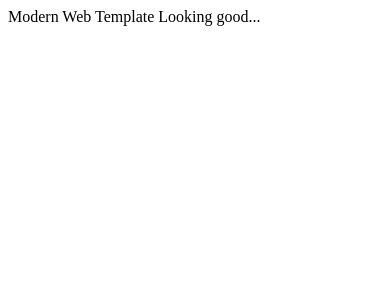
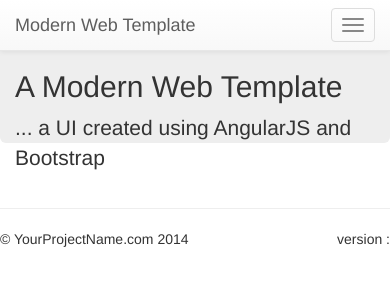
Before and after one commit to lashford/modern-web-template, a plain HTML site: page app/views/index.scala.html in a window 390 px wide. Drawn offline with nearby package versions, Linux system fonts and the light colour scheme; some packages are replaced by stand-ins of ours.

Commit message:
a working AngularJS & bootstrap

```diff
--- a/app/views/index.scala.html
+++ b/app/views/index.scala.html
@@ -1,10 +1,63 @@
 <!doctype html>
-<html lang="en">
+<html lang="en" ng-app="myApp">
     <head>
         <meta charset="utf-8">
         <title>Modern Web Template</title>
+        <!-- Latest compiled and minified Bootstrap CSS -->
+        <link rel="stylesheet" href="//netdna.bootstrapcdn.com/bootstrap/3.1.1/css/bootstrap.min.css">
+        <link rel="stylesheet" href="//netdna.bootstrapcdn.com/bootstrap/3.1.1/css/bootstrap-theme.min.css">
     </head>
-    <body>
-        <span>Modern Web Template Looking good...</span>
+    <body ng-controller="UserCtrl as uc">
+        <div class="container-fluid col-md-10 col-md-offset-1">
+            <!-- Fixed navbar -->
+            <header class="row">
+                <div class="navbar navbar-default navbar-fixed-top" role="navigation">
+                    <div class="container">
+                        <div class="navbar-header">
+                            <button type="button" class="navbar-toggle" data-toggle="collapse" data-target=".navbar-collapse">
+                                <span class="sr-only">Toggle navigation</span>
+                                <span class="icon-bar"></span>
+                                <span class="icon-bar"></span>
+                                <span class="icon-bar"></span>
+                            </button>
+                            <a class="navbar-brand" href="#/">Modern Web Template</a>
+                        </div>
+                    </div>
+                </div>
+            </header>
+
+            <div class="row">
+                    &NonBreakingSpace;
+                    <div class="jumbotron">
+                        <h2>A Modern Web Template</h2>
+                        <p class="pull-right">... a UI created using AngularJS and Bootstrap</p>
+                    </div>
+                    <div ng-view></div>
+            </div>
+
+            <div class="row">
+                <footer>
+                    <hr/>
+                    <div>
+                        <span>&copy; YourProjectName.com 2014</span>
+                        <span class="pull-right">version : <span app-version></span></span>
+                    </div>
+                </footer>
+            </div>
+        </div>
     </body>
+
+    <script src='//ajax.googleapis.com/ajax/libs/angularjs/1.2.13/angular.js' type="text/javascript"></script>
+    <script src='//ajax.googleapis.com/ajax/libs/angularjs/1.2.13/angular-route.js' type="text/javascript"></script>
+    <script src='@routes.Assets.at("javascripts/vendor/ui-bootstrap-tpls-0.10.0.js")' type="text/javascript"></script>
+
+    <script src='@routes.Assets.at("javascripts/main.js")' type="text/javascript"></script>
+
+    <!-- Coffee script compilled resources-->
+    <script src='@routes.Assets.at("javascripts/app.js")' type="text/javascript"></script>
+    <script src='@routes.Assets.at("javascripts/common/Config.js")' type = "text/javascript" ></script>
+    <script src='@routes.Assets.at("javascripts/services/UserService.js")' type="text/javascript"></script>
+    <script src='@routes.Assets.at("javascripts/controllers/UserCtrl.js")' type="text/javascript" ></script>
+    <script src='@routes.Assets.at("javascripts/directives/AppVersion.js")' type="text/javascript"></script>
+
 </html>
--- a/public/stylesheets/main.css
+++ b/public/stylesheets/main.css
@@ -0,0 +1 @@
+.nav, .pagination, .carousel, .panel-title a { cursor: pointer; }
```
Also changed, not shown: public/javascripts/main.js (added), public/partials/create.html (added), public/partials/view.html (added).
